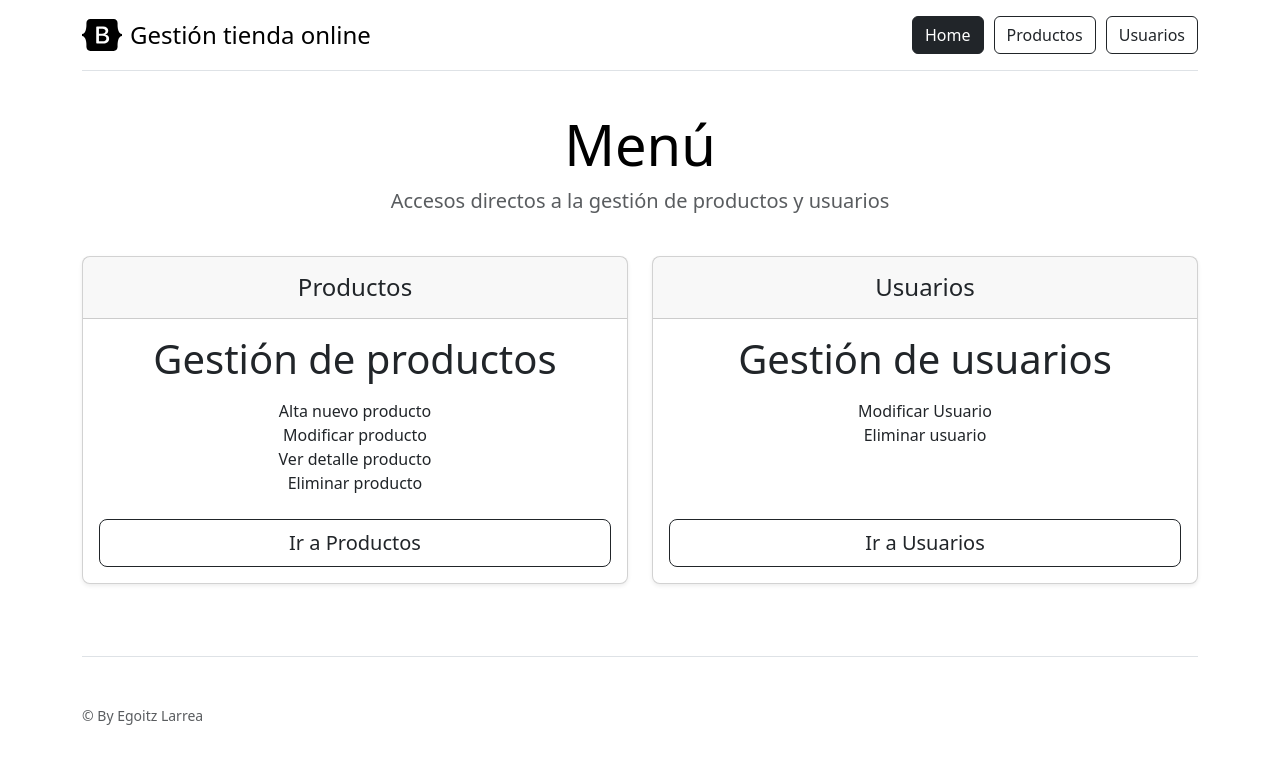
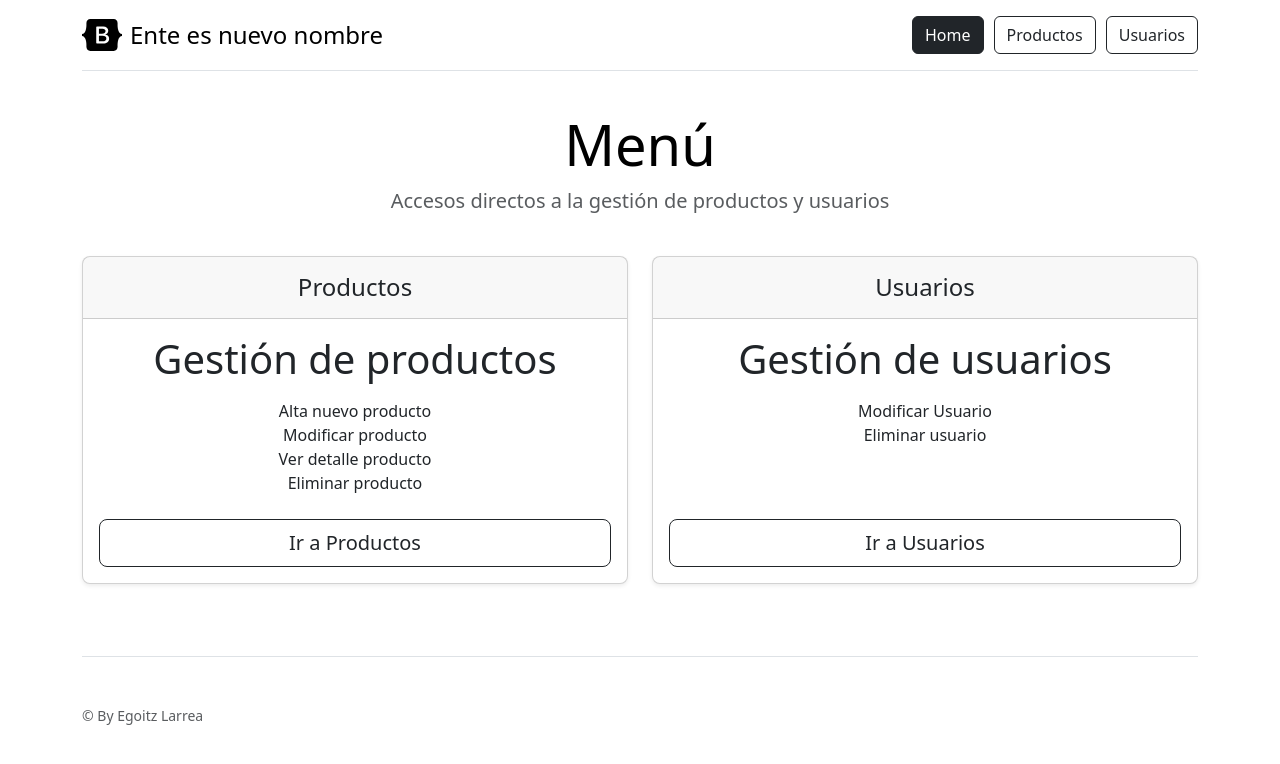
Before and after one commit to eglarrea/Larrea_Manzano_Egoitz_DWEC06, an Angular app in the folder gestionTiendaOnline/: page / in a window 1280 px wide. Shown: the top 764 px of the page. Built offline with nearby package versions, Linux system fonts and the light colour scheme.

Commit message:
Constante

```diff
--- /dev/null
+++ b/gestionTiendaOnline/src/app/app.config.ts
@@ -0,0 +1,5 @@
+export const ContantesApp=
+{
+    nombreTienda:"Ente es nuevo nombre",
+    urlApi: "https://fakestoreapi.com",
+}
--- a/gestionTiendaOnline/src/app/header/header.component.html
+++ b/gestionTiendaOnline/src/app/header/header.component.html
@@ -2,7 +2,7 @@
     <div class="d-flex flex-column flex-md-row align-items-center pb-3 mb-4 border-bottom">
       <a href="/" class="d-flex align-items-center link-body-emphasis text-decoration-none">
         <svg xmlns="http://www.w3.org/2000/svg" width="40" height="32" class="me-2" viewBox="0 0 118 94" role="img"><title>Bootstrap</title><path fill-rule="evenodd" clip-rule="evenodd" d="M24.509 0c-6.733 0-11.715 5.893-11.492 12.284.214 6.14-.064 14.092-2.066 20.577C8.943 39.365 5.547 43.485 0 44.014v5.972c5.547.529 8.943 4.649 10.951 11.153 2.002 6.485 2.28 14.437 2.066 20.577C12.794 88.106 17.776 94 24.51 94H93.5c6.733 0 11.714-5.893 11.491-12.284-.214-6.14.064-14.092 2.066-20.577 2.009-6.504 5.396-10.624 10.943-11.153v-5.972c-5.547-.529-8.934-4.649-10.943-11.153-2.002-6.484-2.28-14.437-2.066-20.577C105.214 5.894 100.233 0 93.5 0H24.508zM80 57.863C80 66.663 73.436 72 62.543 72H44a2 2 0 01-2-2V24a2 2 0 012-2h18.437c9.083 0 15.044 4.92 15.044 12.474 0 5.302-4.01 10.049-9.119 10.88v.277C75.317 46.394 80 51.21 80 57.863zM60.521 28.34H49.948v14.934h8.905c6.884 0 10.68-2.772 10.68-7.727 0-4.643-3.264-7.207-9.012-7.207zM49.948 49.2v16.458H60.91c7.167 0 10.964-2.876 10.964-8.281 0-5.406-3.903-8.178-11.425-8.178H49.948z" fill="currentColor"></path></svg>
-        <span class="fs-4">Gestión tienda online</span>
+        <span class="fs-4">{{ nombreTineda }}</span>
       </a>
 
       <nav class="d-inline-flex mt-2 mt-md-0 ms-md-auto">
--- a/gestionTiendaOnline/src/app/header/header.component.ts
+++ b/gestionTiendaOnline/src/app/header/header.component.ts
@@ -1,4 +1,5 @@
 import { Component } from '@angular/core';
+import { ContantesApp } from '../app.config';
 
 @Component({
   selector: 'app-header',
@@ -6,5 +7,6 @@ import { Component } from '@angular/core';
   styleUrl: './header.component.css'
 })
 export class HeaderComponent {
+  public nombreTineda: string = ContantesApp.nombreTienda;
 
 }
--- a/gestionTiendaOnline/src/app/services/catetories.service.ts
+++ b/gestionTiendaOnline/src/app/services/catetories.service.ts
@@ -2,14 +2,14 @@ import { HttpClient } from '@angular/common/http';
 import { Injectable } from '@angular/core';
 import { Observable } from 'rxjs';
 import { Categoria } from '../models/Categoria';
-
+import { ContantesApp } from '../app.config';
 @Injectable({
   providedIn: 'root'
 })
 export class CatetoriesService {
   private url="";
   constructor(public http: HttpClient) {
-    this.url="https://fakestoreapi.com/products/categories"
+    this.url= ContantesApp.urlApi+"/products/categories"
    }
 
    getCategories():Observable<Categoria[]> {
--- a/gestionTiendaOnline/src/app/services/productos.service.ts
+++ b/gestionTiendaOnline/src/app/services/productos.service.ts
@@ -1,6 +1,7 @@
 import { HttpClient } from '@angular/common/http';
 import { Injectable } from '@angular/core';
 import { Observable } from 'rxjs';
+import { ContantesApp } from '../app.config';
 
 @Injectable({
   providedIn: 'root'
@@ -8,7 +9,7 @@ import { Observable } from 'rxjs';
 export class ProductosService {
   private url: string;
   constructor(public _http: HttpClient) {
-    this.url = "https://fakestoreapi.com/products";
+    this.url = ContantesApp.urlApi+"/products";
   }
 
   /**
--- a/gestionTiendaOnline/src/app/services/usuario.service.ts
+++ b/gestionTiendaOnline/src/app/services/usuario.service.ts
@@ -2,6 +2,7 @@ import { Injectable } from '@angular/core';
 import { Observable } from 'rxjs';
 import { Usuario } from '../models/Usuario';
 import { HttpClient } from '@angular/common/http';
+import { ContantesApp } from '../app.config';
 
 @Injectable({
     providedIn: 'root'
@@ -10,7 +11,7 @@ export class UsuarioService {
 
     public url: string;
     constructor(public _http: HttpClient) {
-        this.url = "https://fakestoreapi.com/users";
+        this.url = ContantesApp.urlApi+"/users";
     }
 
     /**
```
